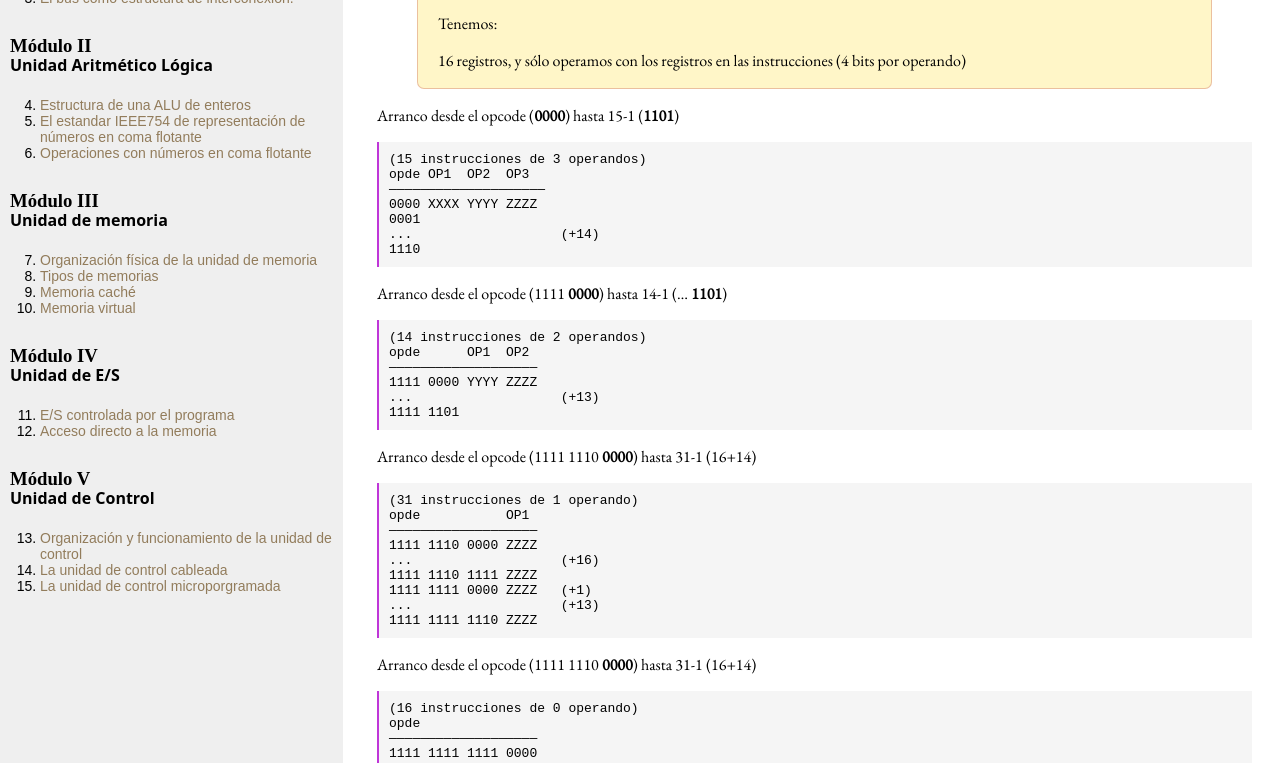
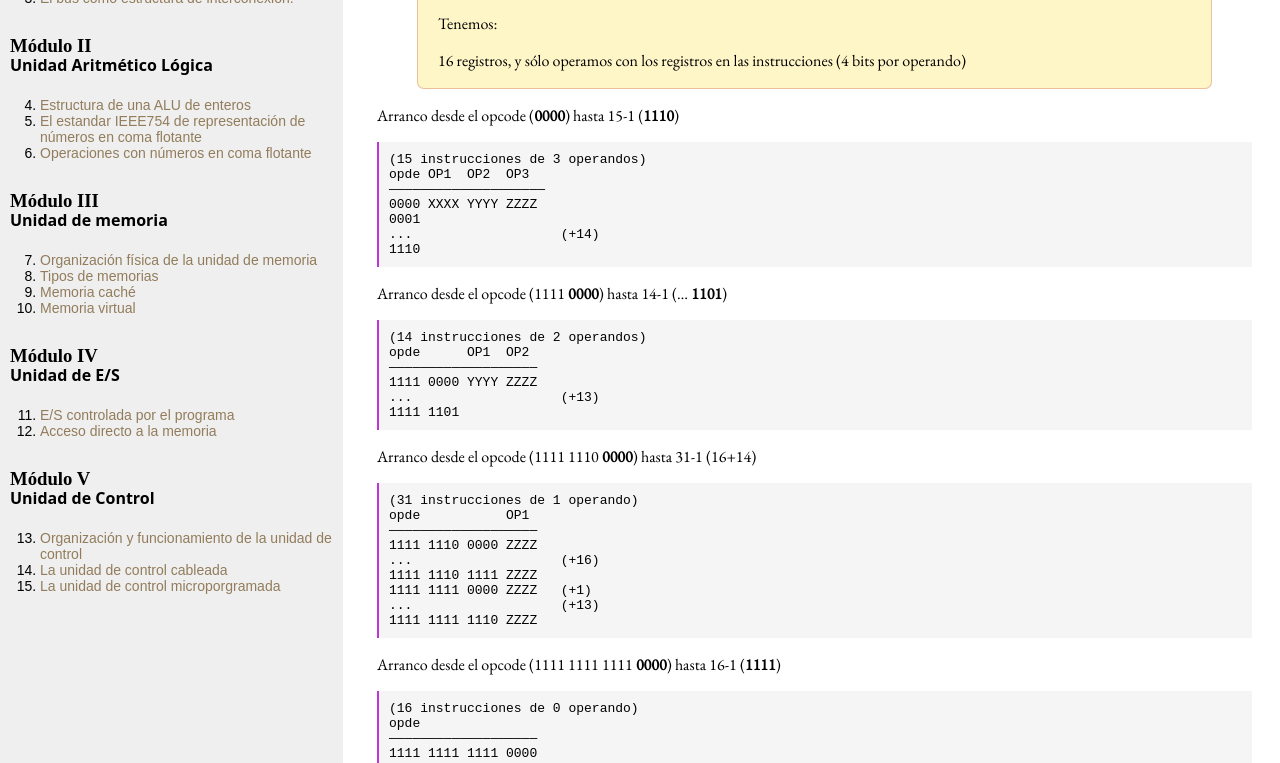
Before and after one commit to dkaerit/EDC, a Jekyll site: the page built from _posts/2020-10-05-TEMA02.md, in a window 1280 px wide and 1400 px high, scrolled down 7087 px. Shown: the part 155-918 px from the top of the window. Built offline with Jekyll 4.4.1, drawn with Linux system fonts in a browser that asks for light colours; some web fonts are replaced.

Commit message:
Update 2020-10-05-TEMA02.md

````diff
--- a/_posts/2020-10-05-TEMA02.md
+++ b/_posts/2020-10-05-TEMA02.md
@@ -182,7 +182,7 @@ En ambas codificaciones conocidas, ningún opcode puede ser prefijo de otro.
 >
 > 16 registros, y sólo operamos con los registros en las instrucciones (4 bits por operando)
 
-Arranco desde el opcode (**0000**) hasta 15-1 (**1101**)
+Arranco desde el opcode (**0000**) hasta 15-1 (**1110**)
 ```print
 (15 instrucciones de 3 operandos)
 opde OP1  OP2  OP3
@@ -213,7 +213,7 @@ opde           OP1
 ...                   (+13)
 1111 1111 1110 ZZZZ
 ```
-Arranco desde el opcode (1111 1110 **0000**)  hasta 31-1 (16+14)
+Arranco desde el opcode (1111 1111 1111 **0000**)  hasta 16-1 (**1111**)
 ```print
 (16 instrucciones de 0 operando)
 opde
````
